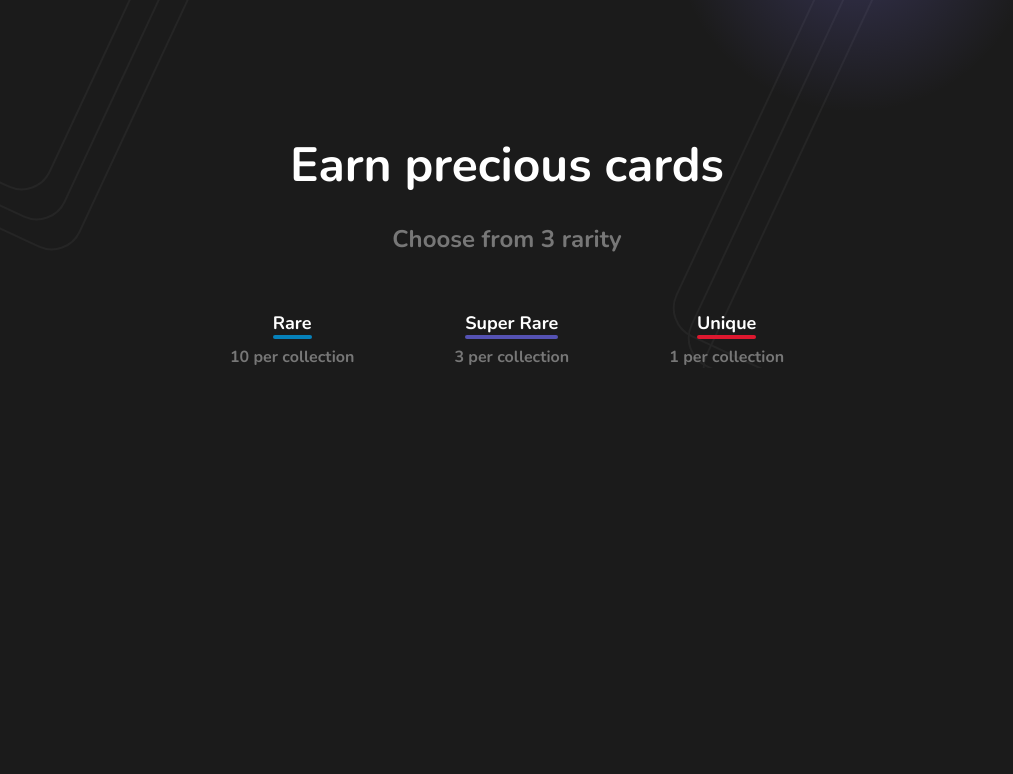
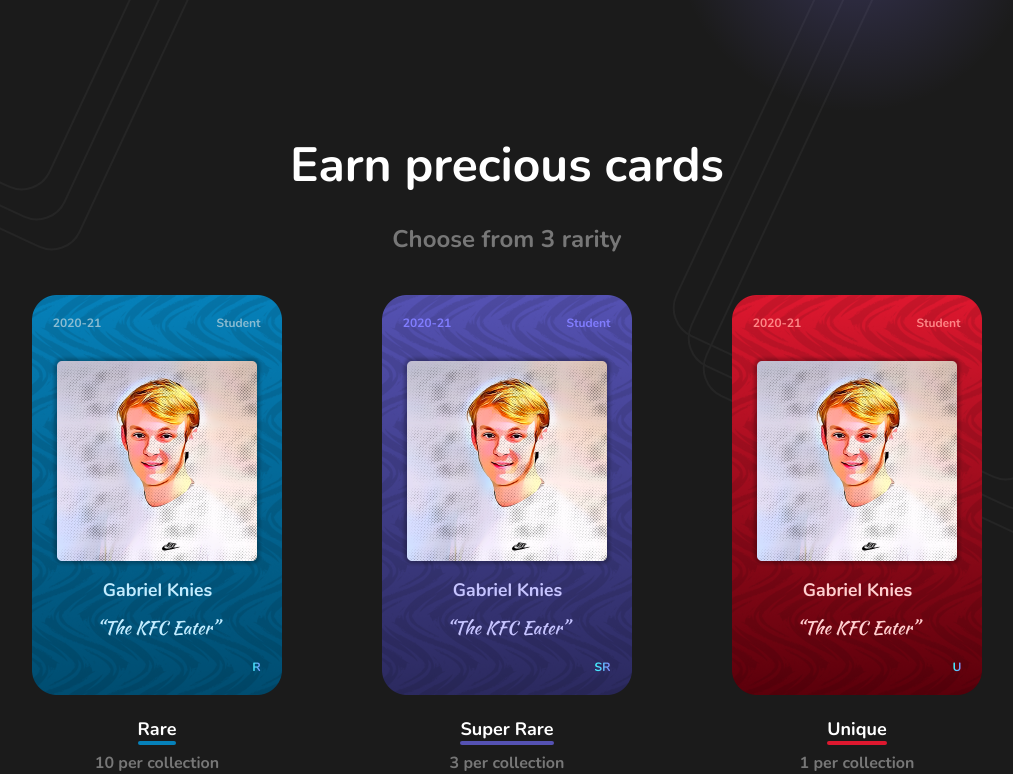
Before and after one commit to tekrare/front, a React (Create React App) app: page / in a window 1280 px wide. Shown: the part 577-1351 px from the top of the page, without its empty margins (133-1146 px from the left). Before the commit the page ends 945 px from the top, so only its background shows below. Built offline with nearby package versions, Linux system fonts and the light colour scheme.

Commit message:
feat(pages/home): add showcase cards to home page

```diff
--- a/src/pages/home/index.css
+++ b/src/pages/home/index.css
@@ -108,3 +108,8 @@
   margin-top: 7px;
   color: #777777;
 }
+
+.home-page-card {
+  width: 250px;
+  height: 400px;
+}
--- a/src/pages/home/index.tsx
+++ b/src/pages/home/index.tsx
@@ -31,6 +31,7 @@ export default function Home(props: Props) {
         <p className="home-page-cards-description">Choose from 3 rarity</p>
         <div className="home-page-cards">
           <div className="home-page-card-container">
+            <img src={process.env.PUBLIC_URL + '/assets/showcase-rare-card.png'} className="home-page-card" alt="" />
             <div className="home-page-card-text">
               <div className="home-page-card-text-title">
                 <p>Rare</p>
@@ -40,6 +41,7 @@ export default function Home(props: Props) {
             </div>
           </div>
           <div className="home-page-card-container">
+            <img src={process.env.PUBLIC_URL + '/assets/showcase-super-rare-card.png'} className="home-page-card" alt="" />
             <div className="home-page-card-text">
               <div className="home-page-card-text-title">
                 <p>Super Rare</p>
@@ -49,6 +51,7 @@ export default function Home(props: Props) {
             </div>
           </div>
           <div className="home-page-card-container">
+            <img src={process.env.PUBLIC_URL + '/assets/showcase-unique-card.png'} className="home-page-card" alt="" />
             <div className="home-page-card-text">
               <div className="home-page-card-text-title">
                 <p>Unique</p>
```
